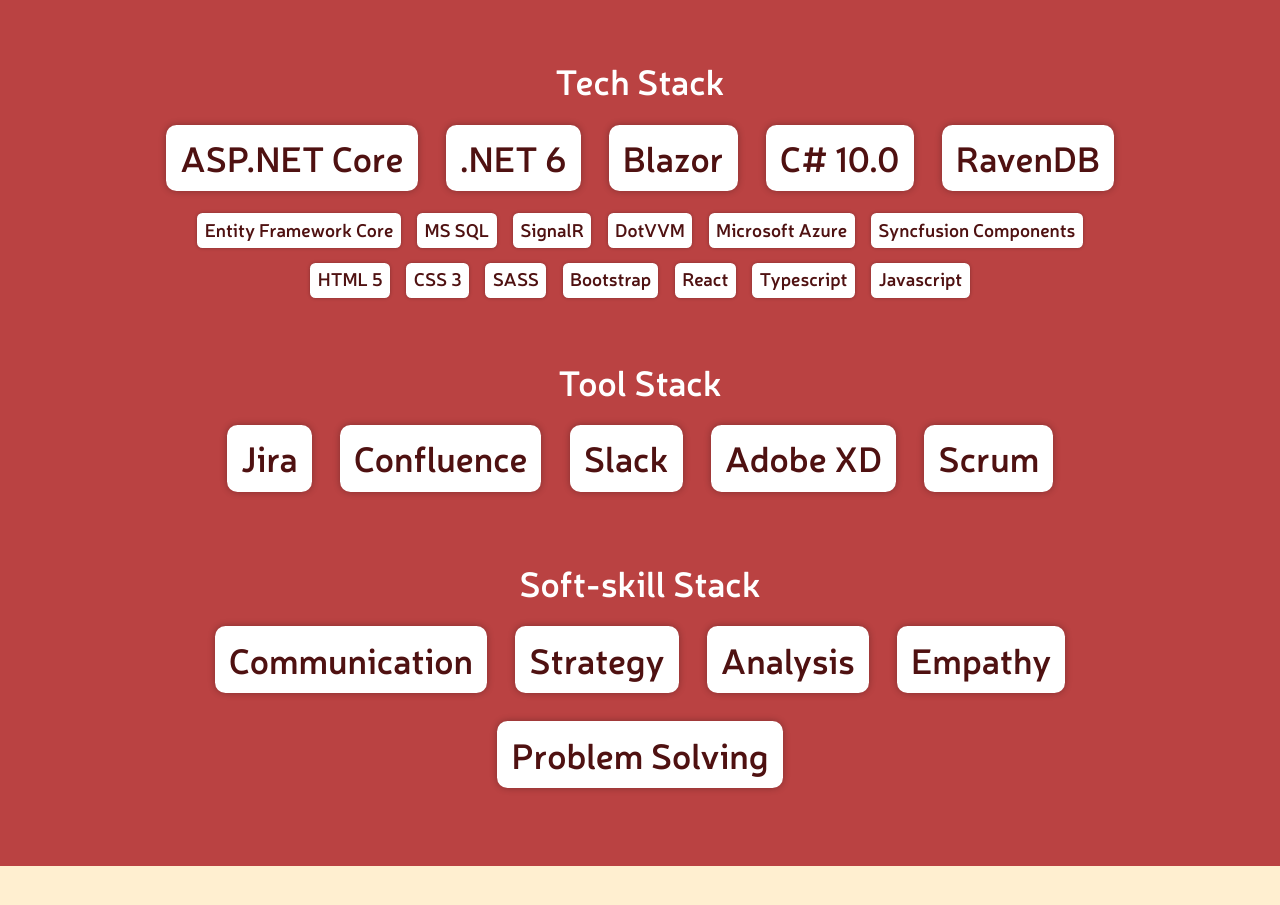
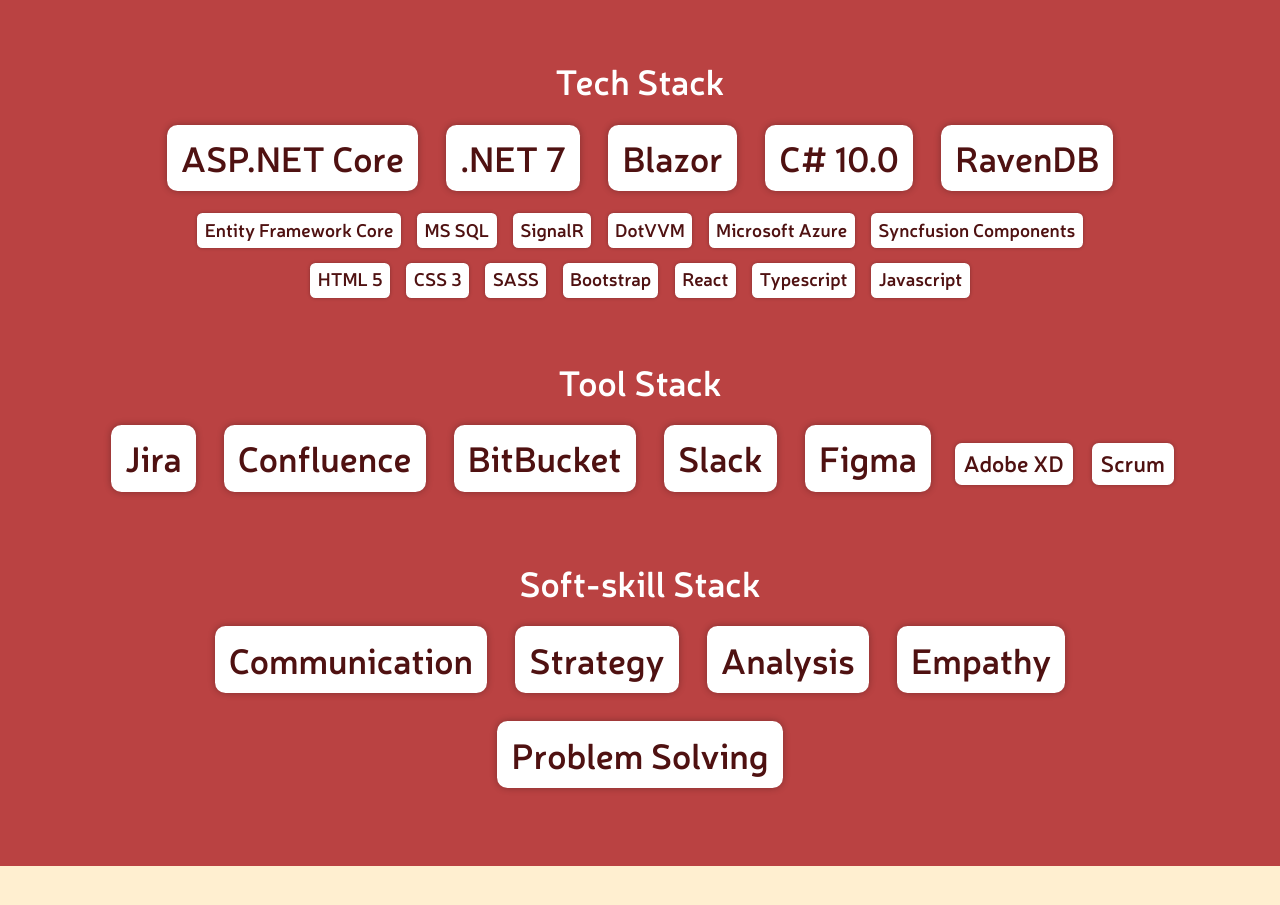
Before and after one commit to jpergler/web, a website built with Parcel: page src/index.html in a window 1280 px wide. Shown: the part 1640-2545 px from the top of the page. Built offline with nearby package versions, Linux system fonts and the light colour scheme.

Commit message:
Update tags

```diff
--- a/src/index.html
+++ b/src/index.html
@@ -86,7 +86,7 @@
         <div class="technologyBox">
             <div>
                 <div class="technology level5">ASP.NET Core</div>
-                <div class="technology level5">.NET 6</div>
+                <div class="technology level5">.NET 7</div>
                 <div class="technology level5">Blazor</div>
                 <div class="technology level5">C# 10.0</div>
                 <div class="technology level5">RavenDB</div>
@@ -117,9 +117,11 @@
             <div>
                 <div class="technology level5">Jira</div>
                 <div class="technology level5">Confluence</div>
+                <div class="technology level5">BitBucket</div>
                 <div class="technology level5">Slack</div>
-                <div class="technology level5">Adobe XD</div>
-                <div class="technology level5">Scrum</div>
+                <div class="technology level5">Figma</div>
+                <div class="technology level3">Adobe XD</div>
+                <div class="technology level3">Scrum</div>
             </div>
         </div>
 
```
